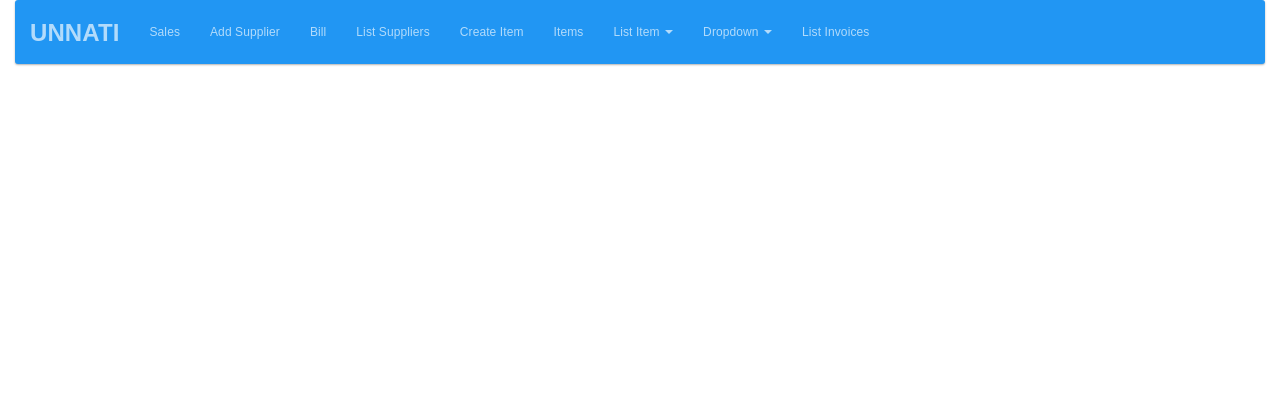
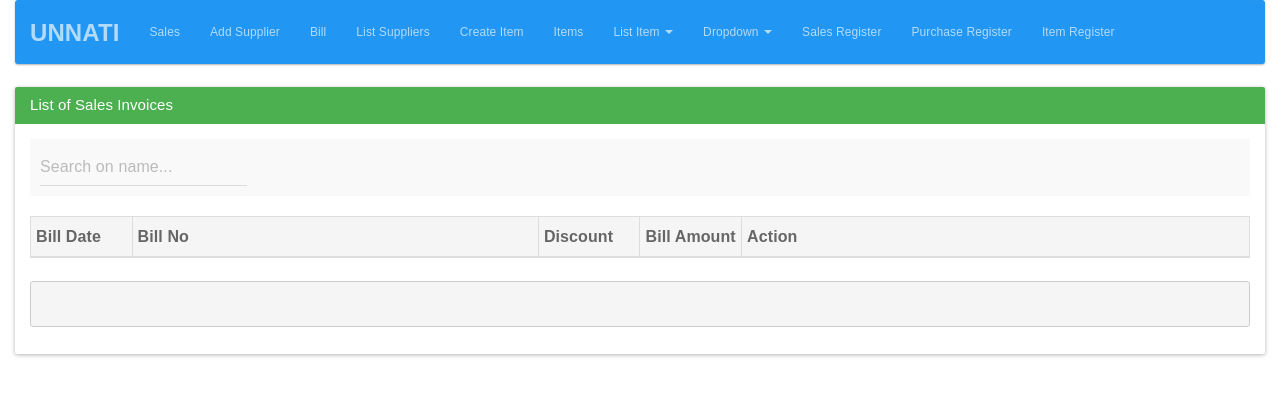
Before and after one commit to yotabyte-yad/unnati, a website: page public/index.html at #/listsales in a window 1280 px wide. Drawn offline with Linux system fonts and the light colour scheme; files whose address does not match are found by name.

Commit message:
Now Started working on listsalesinvoices

```diff
--- a/public/index.html
+++ b/public/index.html
@@ -131,7 +131,9 @@
 						<li><a href="#">One more separated link</a></li>
 				</ul>
 				</li>
-				<li><a href="#listInvoices">List Invoices</a></li>
+				<li><a href="#listsales">Sales Register</a></li>
+				<li><a href="#listPurchaseInvoices">Purchase Register</a></li>
+				<li><a href="#itemStockRegister">Item Register</a></li>
 			</ul>
 		</div>
 	</div>
--- a/public/views/sales/listsalesinvoices.html
+++ b/public/views/sales/listsalesinvoices.html
@@ -0,0 +1,41 @@
+<div class="panel panel-success">
+  <div class="panel-heading">
+    <h3 class="panel-title">List of Sales Invoices</h3>
+  </div>
+  <div class="panel-body">
+      <form class = "form-inline well well-sm">
+        <div class="form-group">
+            <input type="text" class="form-control" id="name" ng-model="search.name" placeholder="Search on name..." autocomplete="off" />
+        </div>
+      </form>
+      <table class="table table-bordered table-condensed">
+        <thead>
+          <tr class="active">
+            <th class="col-lg-1">Bill Date</th>
+            <th class="col-lg-4">Bill No  </th>
+            <th class="col-lg-1">Discount </th>
+            <th class="col-lg-1">Bill Amount </th>
+            <th>Action</th>
+          </tr>
+        </thead>
+        <tbody>
+          <tr ng-repeat="invoice in allPurchaseInvoices | filter:search  ">
+                  <td> {{invoice.date}} </td>
+                  <td>{{invoice.id}}</td>
+                  <td>{{invoice.discount_amt | currency: '&#8377' : 0}}</td>
+                  <td>{{invoice.net_amount   | currency: '&#8377' : 0}}</td>
+                  <td>
+                    <button class="btn btn-success btn-sm" ng-click="goToEditScreen(invoice.id)">Edit</button>
+                  </td>
+          </tr>
+        </tbody>
+      </table>
+  <div>
+</div>
+<pre>
+{{purchaseInvoiceModel}}
+</pre>
+
+<script>
+    moment().format();
+</script>
```
